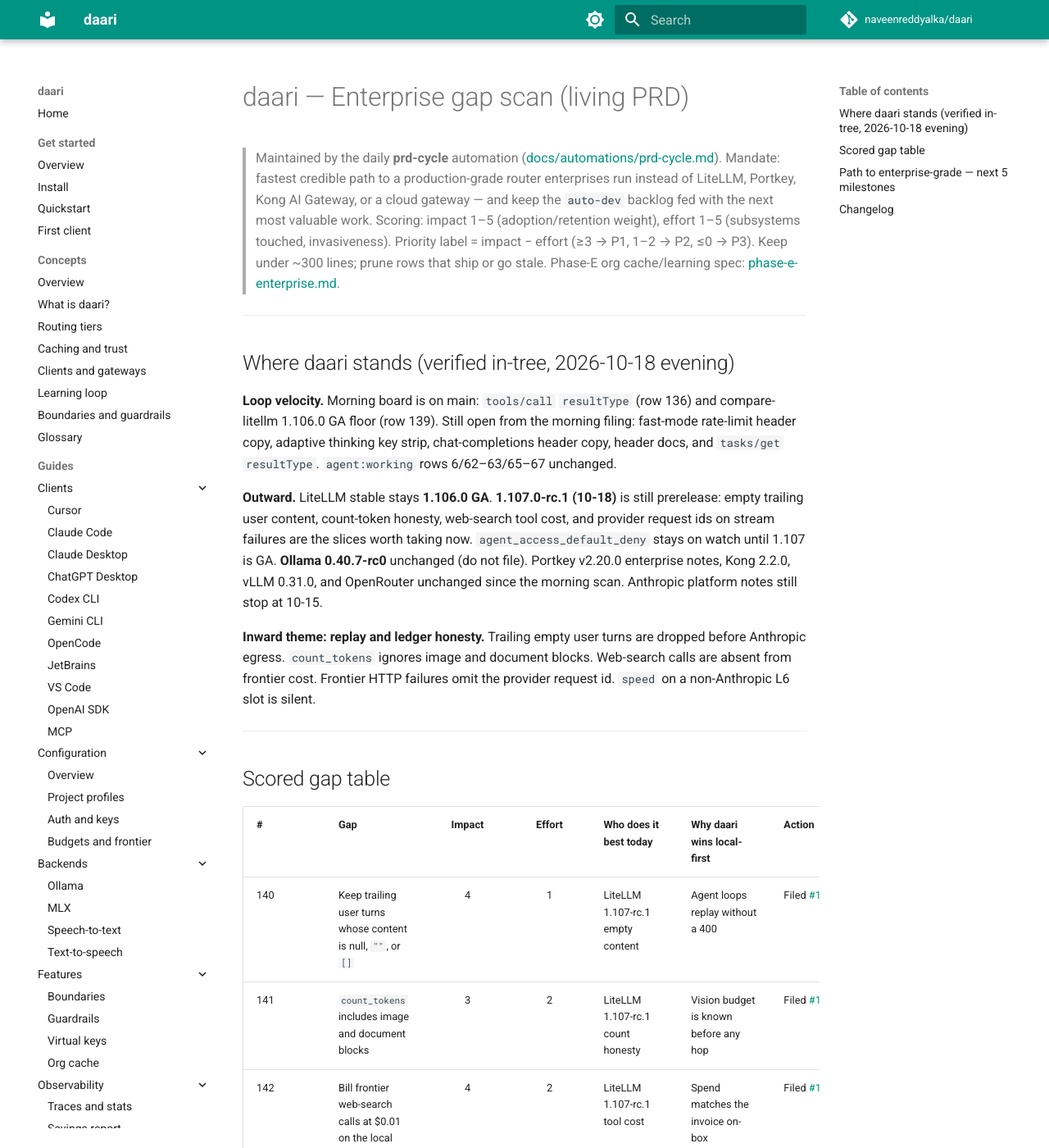
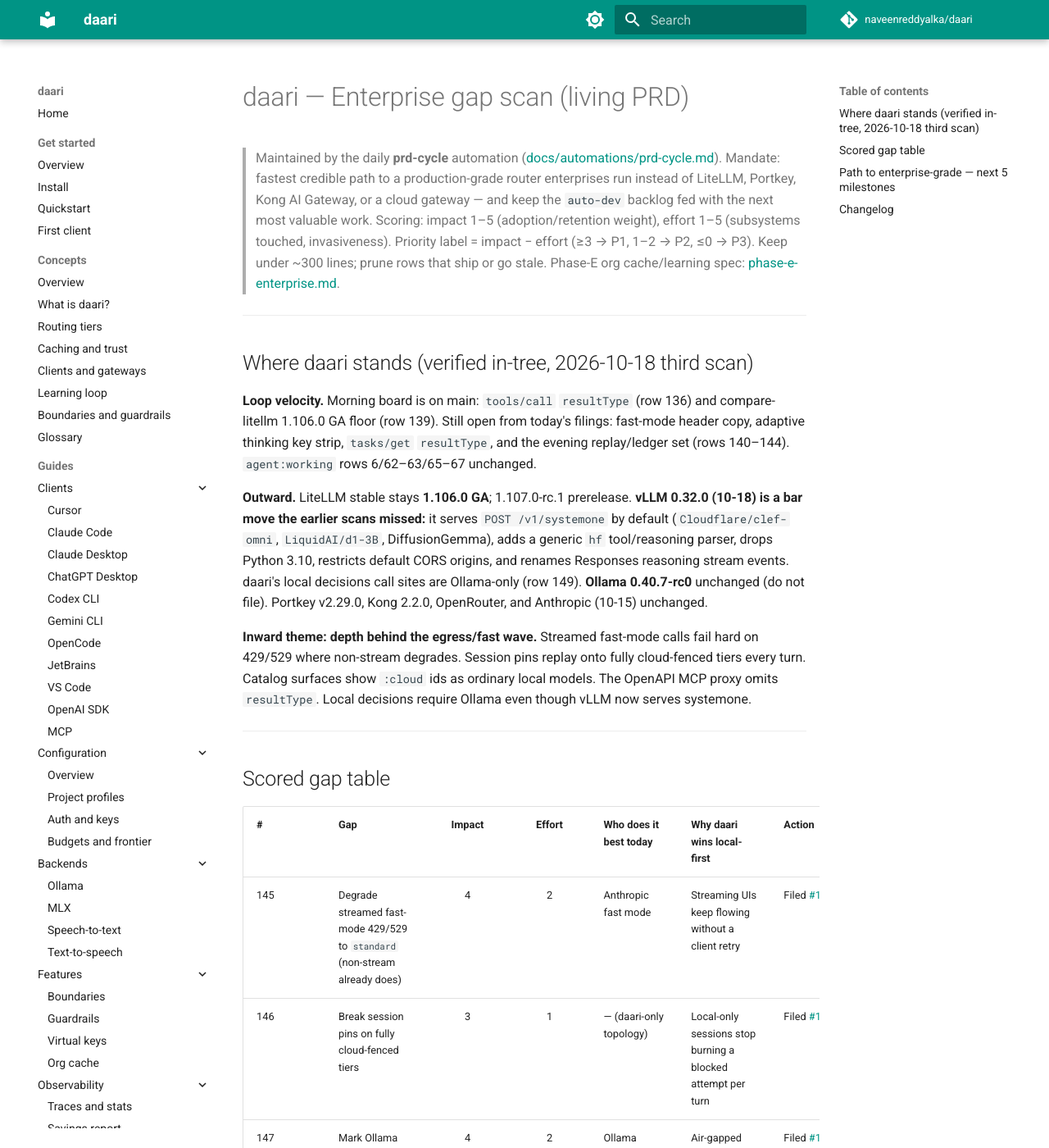
Before and after one commit to naveenreddyalka/daari, an MkDocs documentation site: the page built from docs/prd/ENTERPRISE.md, in a window 1280 px wide and 1400 px high. Shown: the whole window at 82% size. Built offline with MkDocs 1.6.1 and Material for MkDocs 9.7.7, drawn with Linux system fonts in a browser that asks for light colours; comment, search, counter and statistics services are not loaded; some of the changed text lies outside the part shown.

Commit message:
docs(prd): 2026-10-18 third scan — stream fast mode, egress truth, vLLM 0.32
Co-authored-by: Naveen Reddy Alka <naveenreddyalka@users.noreply.github.com>

```diff
--- a/docs/prd/ENTERPRISE.md
+++ b/docs/prd/ENTERPRISE.md
@@ -11,27 +11,28 @@
 
 ---
 
-## Where daari stands (verified in-tree, 2026-10-18 evening)
+## Where daari stands (verified in-tree, 2026-10-18 third scan)
 
 **Loop velocity.** Morning board is on main: `tools/call` `resultType`
 (row 136) and compare-litellm 1.106.0 GA floor (row 139). Still open from
-the morning filing: fast-mode rate-limit header copy, adaptive thinking
-key strip, chat-completions header copy, header docs, and `tasks/get`
-`resultType`. `agent:working` rows 6/62–63/65–67 unchanged.
+today's filings: fast-mode header copy, adaptive thinking key strip,
+`tasks/get` `resultType`, and the evening replay/ledger set (rows
+140–144). `agent:working` rows 6/62–63/65–67 unchanged.
 
-**Outward.** LiteLLM stable stays **1.106.0 GA**. **1.107.0-rc.1 (10-18)**
-is still prerelease: empty trailing user content, count-token honesty,
-web-search tool cost, and provider request ids on stream failures are the
-slices worth taking now. `agent_access_default_deny` stays on watch until
-1.107 is GA. **Ollama 0.40.7-rc0** unchanged (do not file). Portkey v2.20.0
-enterprise notes, Kong 2.2.0, vLLM 0.31.0, and OpenRouter unchanged since
-the morning scan. Anthropic platform notes still stop at 10-15.
+**Outward.** LiteLLM stable stays **1.106.0 GA**; 1.107.0-rc.1 prerelease.
+**vLLM 0.32.0 (10-18) is a bar move the earlier scans missed:** it serves
+`POST /v1/systemone` by default (`Cloudflare/clef-omni`, `LiquidAI/d1-3B`,
+DiffusionGemma), adds a generic `hf` tool/reasoning parser, drops Python
+3.10, restricts default CORS origins, and renames Responses reasoning
+stream events. daari's local decisions call sites are Ollama-only (row
+149). **Ollama 0.40.7-rc0** unchanged (do not file). Portkey v2.29.0,
+Kong 2.2.0, OpenRouter, and Anthropic (10-15) unchanged.
 
-**Inward theme: replay and ledger honesty.** Trailing empty user turns are
-dropped before Anthropic egress. `count_tokens` ignores image and document
-blocks. Web-search calls are absent from frontier cost. Frontier HTTP
-failures omit the provider request id. `speed` on a non-Anthropic L6 slot
-is silent.
+**Inward theme: depth behind the egress/fast wave.** Streamed fast-mode
+calls fail hard on 429/529 where non-stream degrades. Session pins replay
+onto fully cloud-fenced tiers every turn. Catalog surfaces show `:cloud`
+ids as ordinary local models. The OpenAPI MCP proxy omits `resultType`.
+Local decisions require Ollama even though vLLM now serves systemone.
 
 ---
 
@@ -39,6 +40,11 @@
 
 | # | Gap | Impact | Effort | Who does it best today | Why daari wins local-first | Action |
 |---|-----|:--:|:--:|------------------------|----------------------------|--------|
+| 145 | Degrade streamed fast-mode 429/529 to `standard` (non-stream already does) | 4 | 2 | Anthropic fast mode | Streaming UIs keep flowing without a client retry | Filed [#1774](https://github.com/naveenreddyalka/daari/issues/1774) |
+| 146 | Break session pins on fully cloud-fenced tiers | 3 | 1 | — (daari-only topology) | Local-only sessions stop burning a blocked attempt per turn | Filed [#1775](https://github.com/naveenreddyalka/daari/issues/1775) |
+| 147 | Mark Ollama `:cloud` ids as remote on `/api/tags`, `/api/show`, and model cards | 4 | 2 | Ollama cloud catalog | Air-gapped operators see what leaves the box before routing does | Filed [#1776](https://github.com/naveenreddyalka/daari/issues/1776) |
+| 148 | Stamp `resultType` on OpenAPI proxy `tools/call` results | 3 | 1 | Claude Code 2.1.302 | Both MCP ingress doors speak the same call-result contract | Filed [#1777](https://github.com/naveenreddyalka/daari/issues/1777) |
+| 149 | Configurable systemone upstream for OpenAI-compatible backends | 4 | 3 | vLLM 0.32.0 native `/v1/systemone` | Decisions stay on the operator's GPU without installing Ollama | Filed [#1778](https://github.com/naveenreddyalka/daari/issues/1778) |
 | 140 | Keep trailing user turns whose content is null, `""`, or `[]` | 4 | 1 | LiteLLM 1.107-rc.1 empty content | Agent loops replay without a 400 | Filed [#1768](https://github.com/naveenreddyalka/daari/issues/1768) |
 | 141 | `count_tokens` includes image and document blocks | 3 | 2 | LiteLLM 1.107-rc.1 count honesty | Vision budget is known before any hop | Filed [#1769](https://github.com/naveenreddyalka/daari/issues/1769) |
 | 142 | Bill frontier web-search calls at $0.01 on the local ledger | 4 | 2 | LiteLLM 1.107-rc.1 tool cost | Spend matches the invoice on-box | Filed [#1770](https://github.com/naveenreddyalka/daari/issues/1770) |
@@ -86,8 +92,11 @@
 chatgpt-desktop`; per-member budget threshold webhooks; DEC/SYS bench docs.
 
 Watch rows (do not file yet): gzip compression Prom metrics (ratio/CPU —
-operator ask); warn when `speed` is requested but the active L6 provider is
-not Anthropic (fold into the next param-compat slice); `CONFIGURE_CLIENTS`
+operator ask); `schema_ok` Prometheus gauge + web-ui banner (today it is
+`/ready` + doctor only); budget threshold webhooks: ISO `reset_at` parity
+with the report path + model-budget (`model_max_budget`) alert coverage;
+events web-ui `key_id`/`kind` filters + payload column (API already
+returns them); `CONFIGURE_CLIENTS`
 first-wave tuple lags the registry (trivial, fold into the next recipe);
 cursor-agent CLI configure (distinct from
 the Cursor IDE recipe); `migrate --downgrade` (schema_ok is filed; a
@@ -97,8 +106,12 @@
 audience SSO (multi-JWKS yes, single issuer/audience str); Prometheus
 exemplars + `gen_ai.agent.*` spans + PG request-log concurrency/soak tests;
 Portkey v2.29 JWT claims→metadata conditional routing (buyer ask); LiteLLM
-1.107 GA watchables; Anthropic Compliance API user-preferences export +
-OpenAI GPT-Live (non-goals).
+1.107 GA watchables (`agent_access_default_deny`); native-API refusal
+recipes beyond Gemini CLI as such clients appear; vLLM 0.32 Responses
+reasoning stream event renames (daari talks chat-completions to `kind:
+openai` backends, so no in-tree impact today); Anthropic Compliance API
+user-preferences export + OpenAI GPT-Live incl. prompt-to-voice
+(non-goals).
 
 Verified fine this run — don't re-audit: retired-410 on modality/MCP/batch
 before admission; team-scoped traces/report/stats; lockout unlock; Helm
@@ -112,25 +125,34 @@
 lockout already pages via a signed webhook; budget rollups and cost headers
 include `:cloud` spend; non-stream fast-mode billing is cost-true; pricing
 falls back to standard when `usage.speed` is absent.
+Third pass verified fine: `:cloud` fences hold at execute time
+(`CloudEgressBlocked` → non-cloud alternate tier, scrub on `:cloud` hops);
+non-stream fast degrade sets `fast_degraded_to_standard` + soft-warning
+metric and bills from provider `usage.speed`; JSON-RPC `tools/call` stamps
+`resultType` on success and validation `isError` results; budget reset is
+on headers and 402 bodies; events/lockouts API carries `team_id`/`key_id`/
+`kind` filters with audit rows on both admin reads.
 
 ---
 
 ## Path to enterprise-grade — next 5 milestones
 
-1. **Replay honesty** — keep a trailing user turn when content is null,
-   `""`, or `[]` (row 140) so Anthropic and local tiers see the same last
-   role the agent sent.
-2. **Fast-mode client backoff** — copy the six `anthropic-fast-*-tokens-*`
-   headers onto Messages responses (row 137) and warn when `speed` is set
-   on a non-Anthropic L6 slot (row 144).
-3. **Adaptive thinking payload hygiene** — drop non-`type` keys when
-   outbound `thinking.type` is `adaptive` (row 138). Leave `type: enabled`
-   budgets and assistant thinking blocks alone.
-4. **Ledger honesty** — add $0.01 per frontier web-search call (row 142)
-   and include image and document blocks in local `count_tokens` (row 141).
-5. **Failure correlation** — put the upstream request id on frontier HTTP
-   failures (row 143). Admin-plane rows 62–67 stay with their
-   `agent:working` sessions. Trace-native packaging stays on watch.
+1. **Fast mode on the streaming path** — degrade streamed 429/529 to
+   `standard` (row 145), copy the fast rate-limit headers (row 137), and
+   warn on non-Anthropic `speed` (row 144) so the flagship client's main
+   path gets the resilience the non-stream path already has.
+2. **Egress truth end-to-end** — fence-aware session pins (row 146) and
+   `:cloud` markers on every catalog surface (row 147) finish what the
+   `:cloud` execute-time fences started.
+3. **Replay and ledger honesty** — trailing empty user turns (row 140),
+   vision `count_tokens` (row 141), web-search call fees (row 142), and
+   upstream request ids on failures (row 143).
+4. **Decisions without Ollama** — configurable systemone upstream
+   (row 149) rides vLLM 0.32.0's native `/v1/systemone`; MCP proxy
+   `resultType` (row 148) keeps both ingress doors on one contract.
+5. **Admin-plane depth** — rows 62–67 stay with their `agent:working`
+   sessions; adaptive thinking hygiene (row 138) and `tasks/get`
+   `resultType` land from today's earlier filings.
 
 Compliance non-goals (SCIM, WIF depth, A2A, SOC 2 program, Realtime/WS,
 FIPS builds, HIPAA BAA) stay deferred until buyer demand.
@@ -138,6 +160,15 @@
 ---
 
 ## Changelog
+
+- **2026-10-18 third scan (stream-path fast mode, egress truth, vLLM 0.32)**
+  — Corrected the outward board: vLLM 0.32.0 (10-18) serves
+  `POST /v1/systemone` by default — the earlier scans still pinned 0.31.0.
+  Filed rows 145–149: streamed fast-mode degrade, fence-aware session
+  pins, `:cloud` catalog markers, OpenAPI proxy `resultType`, and a
+  configurable systemone upstream for OpenAI-compatible backends.
+  LiteLLM 1.106.0 GA, Ollama 0.40.7-rc0, Portkey v2.29.0, Kong 2.2.0,
+  OpenRouter, and Anthropic (10-15) unchanged since the evening scan.
 
 - **2026-10-18 evening (replay, count, and ledger honesty)** — Marked
   rows 136 and 139 Shipped (`tools/call` `resultType`, compare-litellm
```
